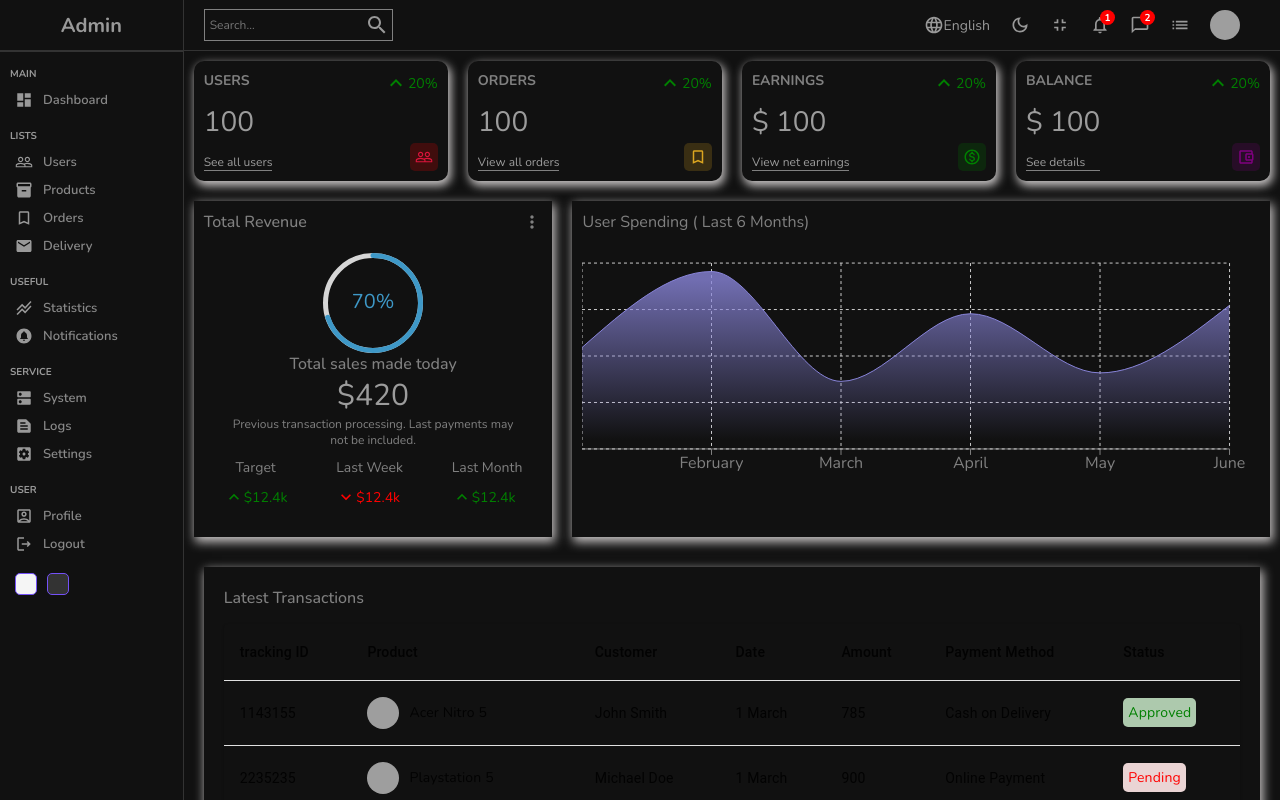
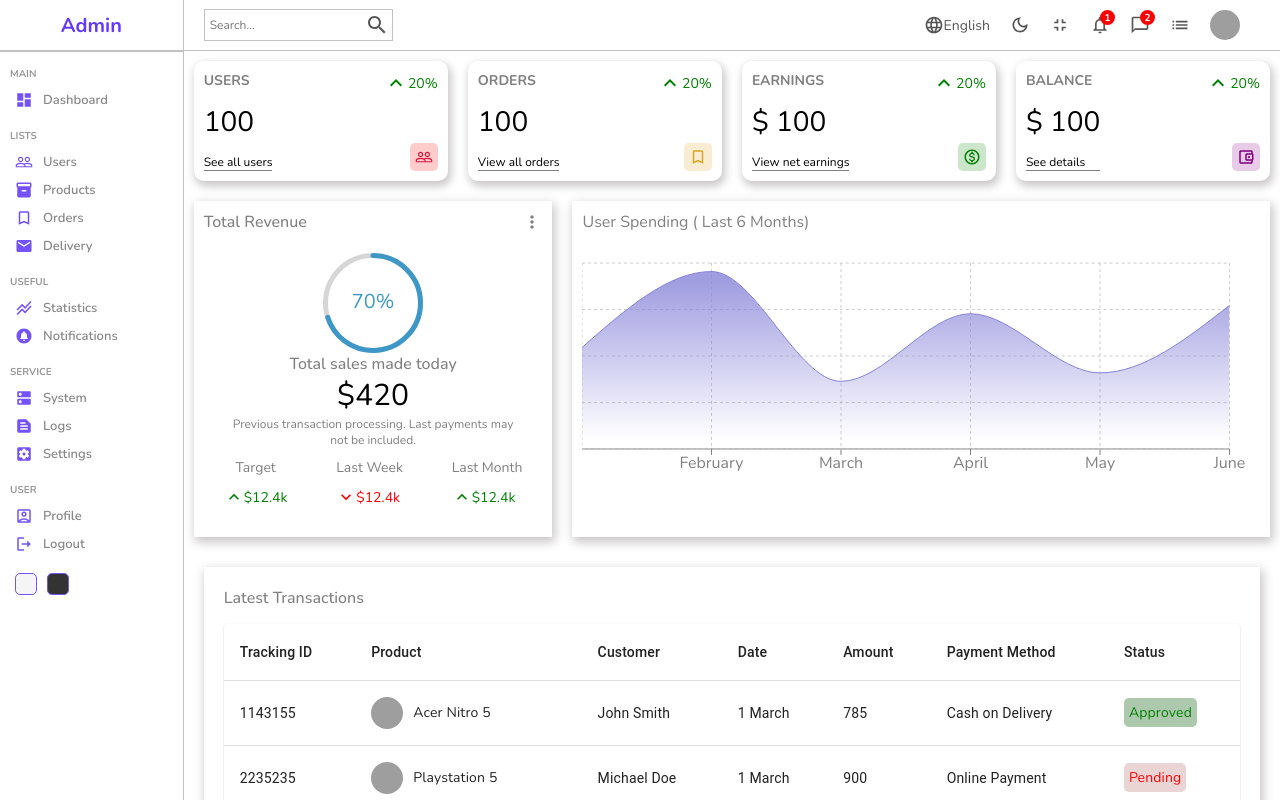
Before and after one commit to dariusz75/music-collection-catalogue, a React (Create React App) app: page / in a window 1280 px wide. Shown: the top 800 px of the page. Built offline with nearby package versions, Linux system fonts and the light colour scheme; grey boxes are pictures that could not be loaded.

Commit message:
dark mode implemented

```diff
--- a/src/App.js
+++ b/src/App.js
@@ -5,6 +5,7 @@
   Routes,
   Route,
 } from "react-router-dom";
+import { useContext } from "react";
 
 import Home from './pages/home/Home';
 import List from './pages/list/List';
@@ -13,10 +14,14 @@
 import Single from './pages/single/Single'
 
 import { productInputs, userInputs } from "./dataFiles/form-source";
+import { DarkModeContext } from "./context/darkModeContext";
 
 function App() {
+
+  const { darkMode } = useContext(DarkModeContext);
+
   return (
-    <div className="app dark">
+    <div className={darkMode ? 'app dark' : 'app'}>
       <BrowserRouter>
         <Routes>
           <Route path='/' >
--- a/src/components/datatable/Datatable.jsx
+++ b/src/components/datatable/Datatable.jsx
@@ -33,11 +33,12 @@
       </Link>
     </div>
     <DataGrid
-        rows={userRows}
-        columns={userColumns.concat(actionColumn)}
-        pageSize={9}
-        rowsPerPageOptions={[9]}
-        checkboxSelection
+      className='datagrid'
+      rows={userRows}
+      columns={userColumns.concat(actionColumn)}
+      pageSize={9}
+      rowsPerPageOptions={[9]}
+      checkboxSelection
       />
   </div>
 };
--- a/src/components/navbar/Navbar.jsx
+++ b/src/components/navbar/Navbar.jsx
@@ -1,4 +1,6 @@
 import './navbar.scss';
+
+import { useContext } from "react";
 
 import SearchOutlinedIcon from '@mui/icons-material/SearchOutlined';
 import LanguageOutlinedIcon from '@mui/icons-material/LanguageOutlined';
@@ -8,7 +10,12 @@
 import ChatBubbleOutlineOutlinedIcon from '@mui/icons-material/ChatBubbleOutlineOutlined';
 import ListOutlinedIcon from '@mui/icons-material/ListOutlined';
 
+import { DarkModeContext } from "../../context/darkModeContext";
+
 const Navbar = () => {
+
+  const { dispatch } = useContext(DarkModeContext);
+
   return (
     <div className='navbar'>
       <div className="wrapper">
@@ -22,7 +29,7 @@
             English
           </div>
           <div className="item">
-            <DarkModeOutlinedIcon className='icon' />
+            <DarkModeOutlinedIcon className='icon' onClick={() => dispatch({type: 'TOGGLE'})}/>
           </div>
           <div className="item">
             <FullscreenExitOutlinedIcon className='icon' />
--- a/src/components/navbar/navbar.scss
+++ b/src/components/navbar/navbar.scss
@@ -41,6 +41,7 @@
 
         .icon {
           font-size: 20px;
+          cursor: pointer;
         }
 
         .avatar {
--- a/src/components/sidebar/Sidebar.jsx
+++ b/src/components/sidebar/Sidebar.jsx
@@ -1,6 +1,7 @@
 import './sidebar.scss';
 
 import { Link } from 'react-router-dom';
+import { useContext } from "react";
 
 import DashboardIcon from '@mui/icons-material/Dashboard';
 import PeopleOutlineIcon from '@mui/icons-material/PeopleOutline';
@@ -15,9 +16,13 @@
 import AccountBoxOutlinedIcon from '@mui/icons-material/AccountBoxOutlined';
 import LogoutOutlinedIcon from '@mui/icons-material/LogoutOutlined';
 
+import { DarkModeContext } from "../../context/darkModeContext";
+
 const Sidebar = () => {
+
+  const { dispatch } = useContext(DarkModeContext);
+
   return <div className='sidebar'>
-
       <div className='top'>
         <Link to='/' style={{textDecoration: 'none'}}>
         <span className="logo">Admin</span>
@@ -96,8 +101,16 @@
         </ul>
       </div>
       <div className='bottom'>
-        <div className="color-option"></div>
-        <div className="color-option"></div>
+        <div
+          className="color-option"
+          onClick={() => dispatch({type: 'LIGHT'})}
+        >
+        </div>
+        <div
+          className="color-option"
+          onClick={() => dispatch({type: 'DARK'})}
+        >
+        </div>
       </div>
     </div>
 };
--- a/src/components/table/Table.jsx
+++ b/src/components/table/Table.jsx
@@ -65,30 +65,30 @@
           <Table sx={{ minWidth: 650 }} aria-label="simple table">
             <TableHead>
               <TableRow>
-                <TableCell className="table-cell">tracking ID</TableCell>
-                <TableCell  className="table-cell">Product</TableCell>
-                <TableCell  className="table-cell">Customer</TableCell>
-                <TableCell  className="table-cell">Date</TableCell>
-                <TableCell  className="table-cell">Amount</TableCell>
-                <TableCell  className="table-cell">Payment Method</TableCell>
-                <TableCell  className="table-cell">Status</TableCell>
+                <TableCell className="table-cell">Tracking ID</TableCell>
+                <TableCell className="table-cell">Product</TableCell>
+                <TableCell className="table-cell">Customer</TableCell>
+                <TableCell className="table-cell">Date</TableCell>
+                <TableCell className="table-cell">Amount</TableCell>
+                <TableCell className="table-cell">Payment Method</TableCell>
+                <TableCell className="table-cell">Status</TableCell>
               </TableRow>
             </TableHead>
             <TableBody>
               {rows.map((row) => (
                 <TableRow key={row.id} >
-                  <TableCell>{row.id}</TableCell>
-                  <TableCell>
+                  <TableCell className="table-cell">{row.id}</TableCell>
+                  <TableCell className="table-cell">
                     <div className="cell-wrapper">
                       <img src={row.img} alt="" className="image" />
                       {row.product}
                     </div>
                   </TableCell>
-                  <TableCell  className="table-cell">{row.customer}</TableCell>
-                  <TableCell  className="table-cell">{row.date}</TableCell>
-                  <TableCell  className="table-cell">{row.amount}</TableCell>
-                  <TableCell  className="table-cell">{row.method}</TableCell>
-                  <TableCell  className="table-cell">
+                  <TableCell className="table-cell">{row.customer}</TableCell>
+                  <TableCell className="table-cell">{row.date}</TableCell>
+                  <TableCell className="table-cell">{row.amount}</TableCell>
+                  <TableCell className="table-cell">{row.method}</TableCell>
+                  <TableCell className="table-cell">
                     <span className={`status ${row.status}`}>{row.status}</span>
                   </TableCell>
                 </TableRow>
--- /dev/null
+++ b/src/context/darkModeContext.js
@@ -0,0 +1,18 @@
+import { createContext, useReducer } from "react";
+import DarkModeReducer from "./darkModeReducer";
+
+const INITIAL_STATE = {
+  darkMode: false,
+};
+
+export const DarkModeContext = createContext(INITIAL_STATE);
+
+export const DarkModeContextProvider = ({ children }) => {
+  const [state, dispatch] = useReducer(DarkModeReducer, INITIAL_STATE);
+
+  return (
+    <DarkModeContext.Provider value={{ darkMode: state.darkMode, dispatch }}>
+      {children}
+    </DarkModeContext.Provider>
+  );
+};
--- /dev/null
+++ b/src/context/darkModeReducer.js
@@ -0,0 +1,23 @@
+const DarkModeReducer = (state, action) => {
+  switch (action.type) {
+    case "LIGHT": {
+      return {
+        darkMode: false,
+      };
+    }
+    case "DARK": {
+      return {
+        darkMode: true,
+      };
+    }
+    case "TOGGLE": {
+      return {
+        darkMode: !state.darkMode,
+      };
+    }
+    default:
+      return state;
+  }
+};
+
+export default DarkModeReducer;
--- a/src/index.js
+++ b/src/index.js
@@ -1,11 +1,15 @@
 import React from 'react';
 import ReactDOM from 'react-dom/client';
 import App from './App';
+
+import { DarkModeContextProvider } from "./context/darkModeContext";
 
 
 const root = ReactDOM.createRoot(document.getElementById('root'));
 root.render(
   <React.StrictMode>
+    <DarkModeContextProvider>
     <App />
+    </DarkModeContextProvider>
   </React.StrictMode>
 );
--- a/src/style/dark.scss
+++ b/src/style/dark.scss
@@ -9,7 +9,7 @@
   .table {
     background-color: #111;
 
-    .tableCell {
+    .table-cell {
       color: gray;
     }
   }
@@ -54,9 +54,9 @@
       color: gray;
       border: none;
 
-      .viewButton,
-      .deleteButton,
-      .cellWithStatus {
+      .view-button,
+      .delete-button,
+      .cell-with-status {
         color: gray;
         border: none;
       }
```
